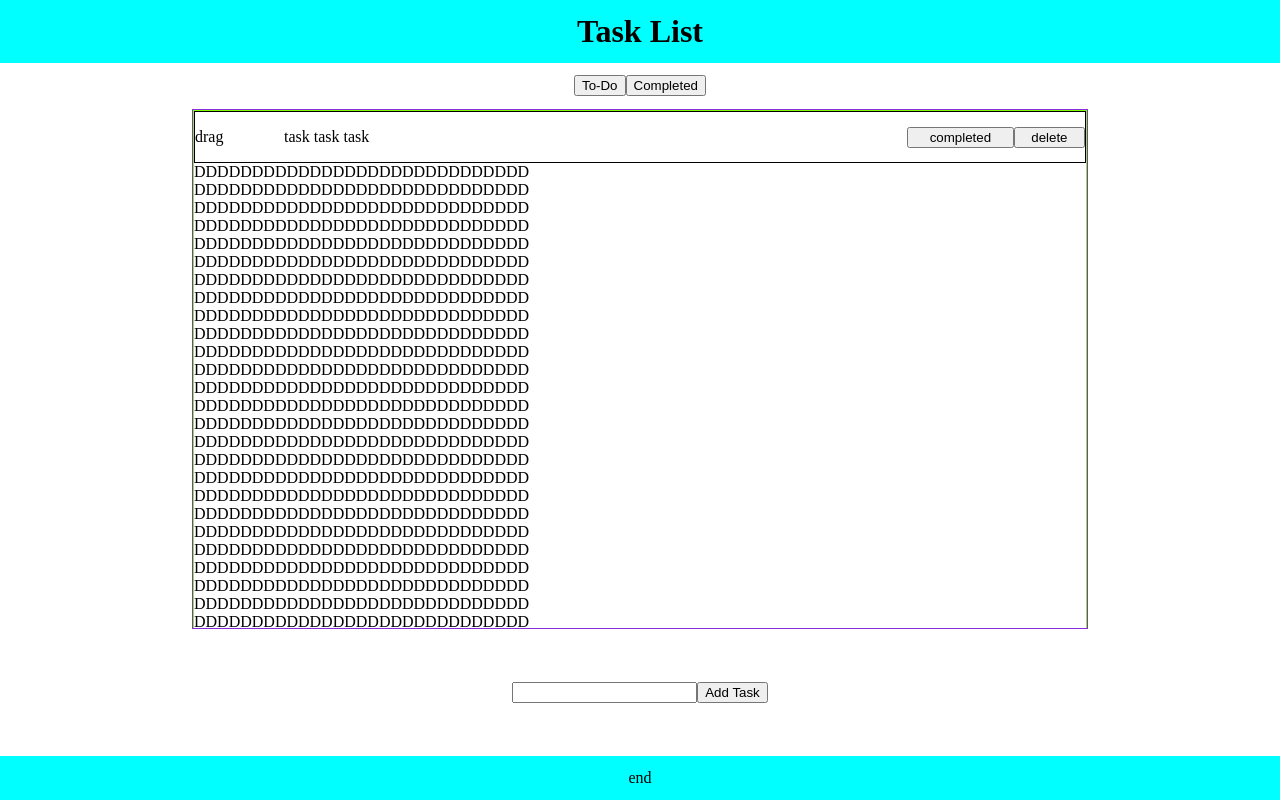
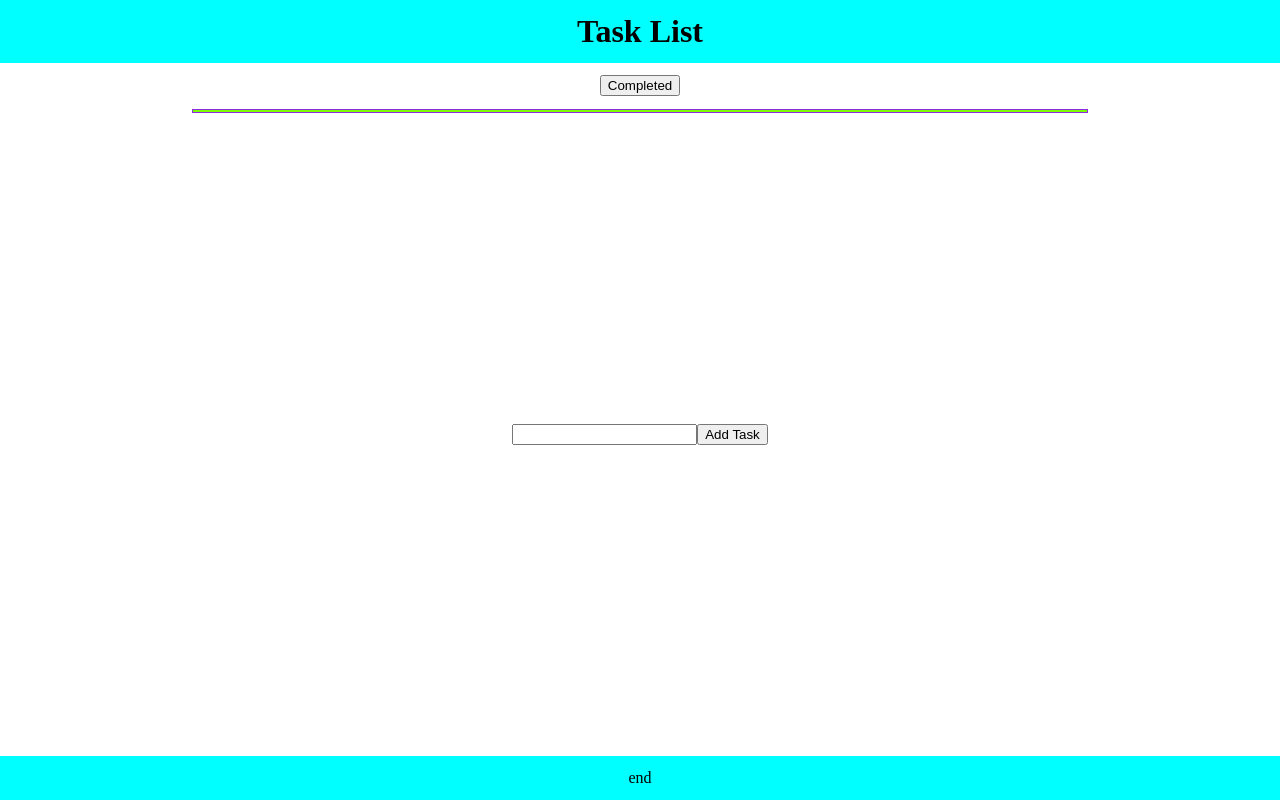
Before and after one commit to akivaab/Training, a plain HTML site: page 2-JavaScript/task-list.html in a window 1280 px wide. Both pictures are taken after a click on the button "To-Do". Drawn offline with Linux system fonts and the light colour scheme.

Commit message:
js basics

```diff
--- a/2-JavaScript/task-list.css
+++ b/2-JavaScript/task-list.css
@@ -51,17 +51,21 @@ main {
     max-height: 65vh; /* Adjust this value as needed to control height */
 }
 
-#task-list {
+#todo-task-list {
     padding: 0;
     margin: 0;
     border: solid lawngreen 1px;
     list-style: none;
 }
 
-.task {
+.todo-task {
     display: flex;
     align-items: center;
     border: solid black 1px;
+}
+
+#completed-task-list {
+    display: none;
 }
 
 .task-drag {
--- a/2-JavaScript/task-list.html
+++ b/2-JavaScript/task-list.html
@@ -19,62 +19,27 @@
                 </div>
 
                 <div id="task-list-container">
-                    <ul id="task-list">
-                        <li class="task">
+                    <ul id="todo-task-list">
+                        <li class="todo-task">
                             <div class="task-drag">drag</div>
                             <p class="task-desc">task task task</p>
                             <button class="task-completed-btn">completed</button>
                             <button class="task-delete-btn">delete</button>
                         </li>
-                        <li>DDDDDDDDDDDDDDDDDDDDDDDDDDDDD</li>
-                        <li>DDDDDDDDDDDDDDDDDDDDDDDDDDDDD</li>
-                        <li>DDDDDDDDDDDDDDDDDDDDDDDDDDDDD</li>
-                        <li>DDDDDDDDDDDDDDDDDDDDDDDDDDDDD</li>
-                        <li>DDDDDDDDDDDDDDDDDDDDDDDDDDDDD</li>
-                        <li>DDDDDDDDDDDDDDDDDDDDDDDDDDDDD</li>
-                        <li>DDDDDDDDDDDDDDDDDDDDDDDDDDDDD</li>
-                        <li>DDDDDDDDDDDDDDDDDDDDDDDDDDDDD</li>
-                        <li>DDDDDDDDDDDDDDDDDDDDDDDDDDDDD</li>
-                        <li>DDDDDDDDDDDDDDDDDDDDDDDDDDDDD</li>
-                        <li>DDDDDDDDDDDDDDDDDDDDDDDDDDDDD</li>
-                        <li>DDDDDDDDDDDDDDDDDDDDDDDDDDDDD</li>
-                        <li>DDDDDDDDDDDDDDDDDDDDDDDDDDDDD</li>
-                        <li>DDDDDDDDDDDDDDDDDDDDDDDDDDDDD</li>
-                        <li>DDDDDDDDDDDDDDDDDDDDDDDDDDDDD</li>
-                        <li>DDDDDDDDDDDDDDDDDDDDDDDDDDDDD</li>
-                        <li>DDDDDDDDDDDDDDDDDDDDDDDDDDDDD</li>
-                        <li>DDDDDDDDDDDDDDDDDDDDDDDDDDDDD</li>
-                        <li>DDDDDDDDDDDDDDDDDDDDDDDDDDDDD</li>
-                        <li>DDDDDDDDDDDDDDDDDDDDDDDDDDDDD</li>
-                        <li>DDDDDDDDDDDDDDDDDDDDDDDDDDDDD</li>
-                        <li>DDDDDDDDDDDDDDDDDDDDDDDDDDDDD</li>
-                        <li>DDDDDDDDDDDDDDDDDDDDDDDDDDDDD</li>
-                        <li>DDDDDDDDDDDDDDDDDDDDDDDDDDDDD</li>
-                        <li>DDDDDDDDDDDDDDDDDDDDDDDDDDDDD</li>
-                        <li>DDDDDDDDDDDDDDDDDDDDDDDDDDDDD</li>
-                        <li>DDDDDDDDDDDDDDDDDDDDDDDDDDDDD</li>
-                        <li>DDDDDDDDDDDDDDDDDDDDDDDDDDDDD</li>
-                        <li>DDDDDDDDDDDDDDDDDDDDDDDDDDDDD</li>
-                        <li>DDDDDDDDDDDDDDDDDDDDDDDDDDDDD</li>
-                        <li>DDDDDDDDDDDDDDDDDDDDDDDDDDDDD</li>
-                        <li>DDDDDDDDDDDDDDDDDDDDDDDDDDDDD</li>
-                        <li>DDDDDDDDDDDDDDDDDDDDDDDDDDDDD</li>
-                        <li>DDDDDDDDDDDDDDDDDDDDDDDDDDDDD</li>
-                        <li>DDDDDDDDDDDDDDDDDDDDDDDDDDDDD</li>
-                        <li>DDDDDDDDDDDDDDDDDDDDDDDDDDDDD</li>
-                        <li>DDDDDDDDDDDDDDDDDDDDDDDDDDDDD</li>
-                        <li>DDDDDDDDDDDDDDDDDDDDDDDDDDDDD</li>
-                        <li>DDDDDDDDDDDDDDDDDDDDDDDDDDDDD</li>
-                        <li>DDDDDDDDDDDDDDDDDDDDDDDDDDDDD</li>
-                        <li>DDDDDDDDDDDDDDDDDDDDDDDDDDDDD</li>
-                        <li>DDDDDDDDDDDDDDDDDDDDDDDDDDDDD</li>
+                    </ul>
+                    <ul id="completed-task-list">
+                        <li class="completed-task"></li>
+                            <div class="task-drag">drag</div>
+                            <p class="task-desc">task task task</p>
+                            <button class="task-delete-btn">delete</button>
+                        </li>
                     </ul>
                 </div>
             </section>
 
             <section id="add-task-section">
-                <input type="text">
-                <button id="add-btn">Add Task</button>
+                <input type="text" id="add-task-desc-input">
+                <button id="add-task-btn">Add Task</button>
             </section>
         </main>
 
--- a/2-JavaScript/task-list.js
+++ b/2-JavaScript/task-list.js
@@ -1,20 +1,71 @@
-let taskList = document.getElementById("task-list")
+let todoBtn = document.getElementById("todo-btn")
+let completedBtn = document.getElementById("completed-btn")
+let todoTaskList = document.getElementById("todo-task-list")
+let completedTaskList = document.getElementById("completed-task-list")
+let addTaskBtn = document.getElementById("add-task-btn")
+let addTaskDescInput = document.getElementById("add-task-desc-input")
 
-function init() {
-    let todoTaskList = localStorage.getItem("todo-task-list") ? JSON.parse(localStorage.getItem("todo-task-list")) : [];
-    let completedTaskList = localStorage.getItem("completed-task-list") ? JSON.parse(localStorage.getItem("completed-task-list")) : [];
+let todoTaskDescriptions = localStorage.getItem("todo-task-descriptions") ? JSON.parse(localStorage.getItem("todo-task-descriptions")) : [];
+let completedTaskDescriptions = localStorage.getItem("completed-task-descriptions") ? JSON.parse(localStorage.getItem("completed-task-descriptions")) : [];
 
+// initialize todoTaskList
 let todoListHTML = ""
-    for (todoTaskDesc of todoTaskList) {
-        todoListHTML += `<li class="task todo">
+for (const todoTaskDesc of todoTaskDescriptions) {
+    todoListHTML += `<li class="todo-task">
                         <div class="task-drag">drag</div>
                         <p class="task-desc">${todoTaskDesc}</p>
                         <button class="task-completed-btn">completed</button>
                         <button class="task-delete-btn">delete</button>
                     </li>`
 }
-    taskList.innerHTML = todoListHTML
-    //do same for invisible completeTaskList
+todoTaskList.innerHTML = todoListHTML
+
+// initialize completeTaskList
+let completedListHTML = ""
+for (const completedTaskDesc of completedTaskDescriptions) {
+    completedListHTML +=    `<li class="completed-task"></li>
+                                <div class="task-drag">drag</div>
+                                <p class="task-desc">${completedTaskDesc}</p>
+                                <button class="task-delete-btn">delete</button>
+                            </li>`
+}
+completedTaskList.innerHTML = completedListHTML
 
 // add event listeners to buttons
+todoBtn.addEventListener("click", () => {
+    todoBtn.style.display = "none"
+    completedBtn.style.display = "block"
+})
+completedBtn.addEventListener("click", () => {
+    completedBtn.style.display = "none"
+    todoBtn.style.display = "block"
+})
+addTaskBtn.addEventListener("click", () => {
+    let addTaskDesc = addTaskDescInput.value
+    if (addTaskDesc != "") {
+        addTaskDescInput.value = ""
+        todoTaskList.innerHTML +=   `<li class="todo-task">
+                                        <div class="task-drag">drag</div>
+                                        <p class="task-desc">${addTaskDesc}</p>
+                                        <button class="task-completed-btn">completed</button>
+                                        <button class="task-delete-btn">delete</button>
+                                    </li>`
     }
+})
+
+for (const deleteBtn of document.querySelectorAll(".task-delete-btn")) {
+    deleteBtn.addEventListener("click", () => {
+        deleteBtn.closest("li").remove()
+    })
+}
+for (const completedBtn of document.querySelectorAll(".task-completed-btn")) {
+    completedBtn.addEventListener("click", () => {
+        let desc = completedBtn.previousElementSibling.textContent
+        completedBtn.closest("li").remove()
+        completedTaskList.innerHTML +=  `<li class="completed-task"></li>
+                                            <div class="task-drag">drag</div>
+                                            <p class="task-desc">${desc}</p>
+                                            <button class="task-delete-btn">delete</button>
+                                        </li>`
+    })
+}
```
Lines whose indentation alone changed are shown as unchanged.
